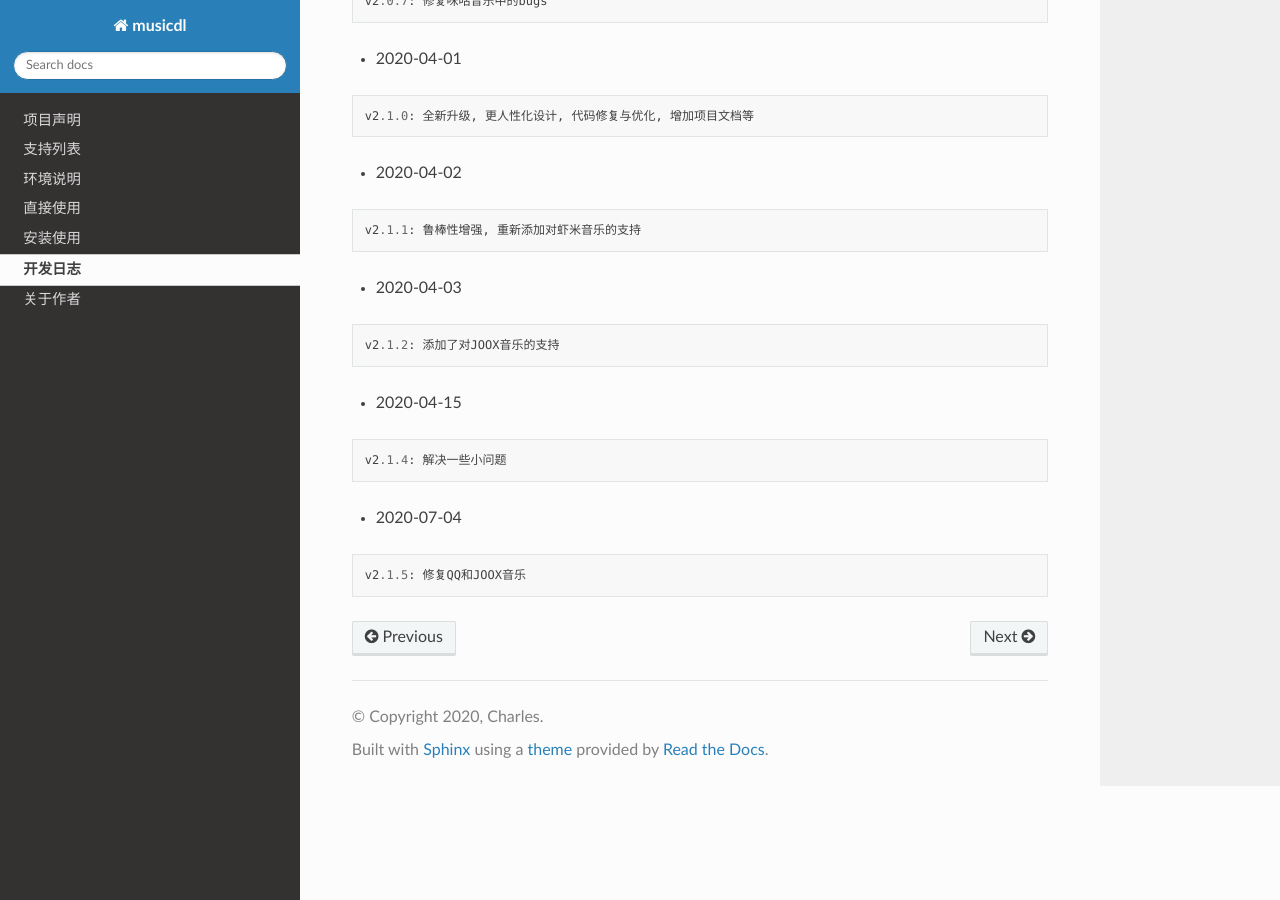
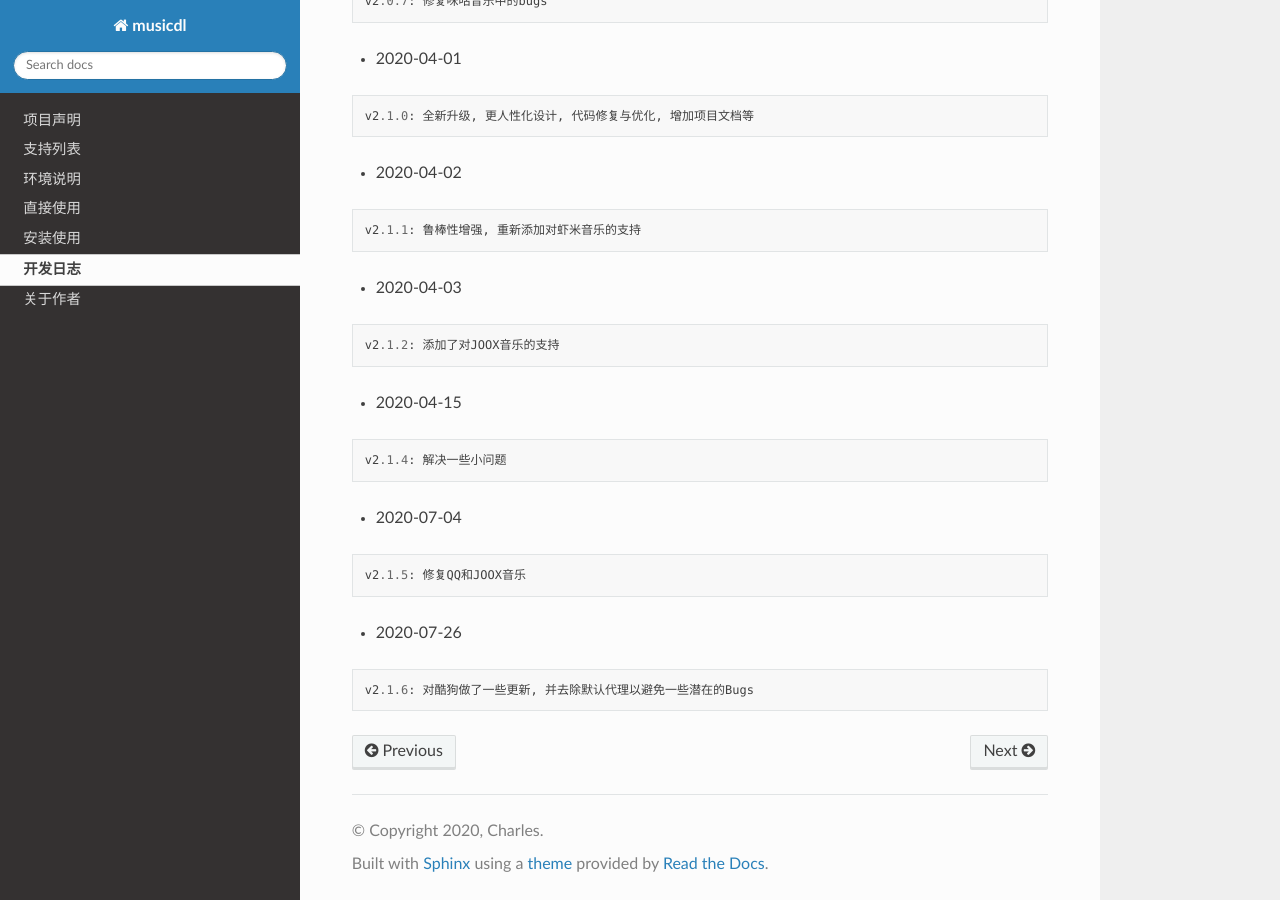
Before and after one commit to CharlesPikachu/musicdl, a Sphinx documentation site: the page built from docs/LOG.md, in a window 1280 px wide and 900 px high, scrolled down 1384 px. Built offline with Sphinx 7.4.7 and the Read the Docs theme 2.0.0, drawn with Linux system fonts in a browser that asks for light colours.

Commit message:
update docs

````diff
--- a/docs/LOG.md
+++ b/docs/LOG.md
@@ -64,3 +64,7 @@ v2.1.4: 解决一些小问题
 ```
 v2.1.5: 修复QQ和JOOX音乐
 ```
+- 2020-07-26
+```
+v2.1.6: 对酷狗做了一些更新, 并去除默认代理以避免一些潜在的Bugs
+```
````
